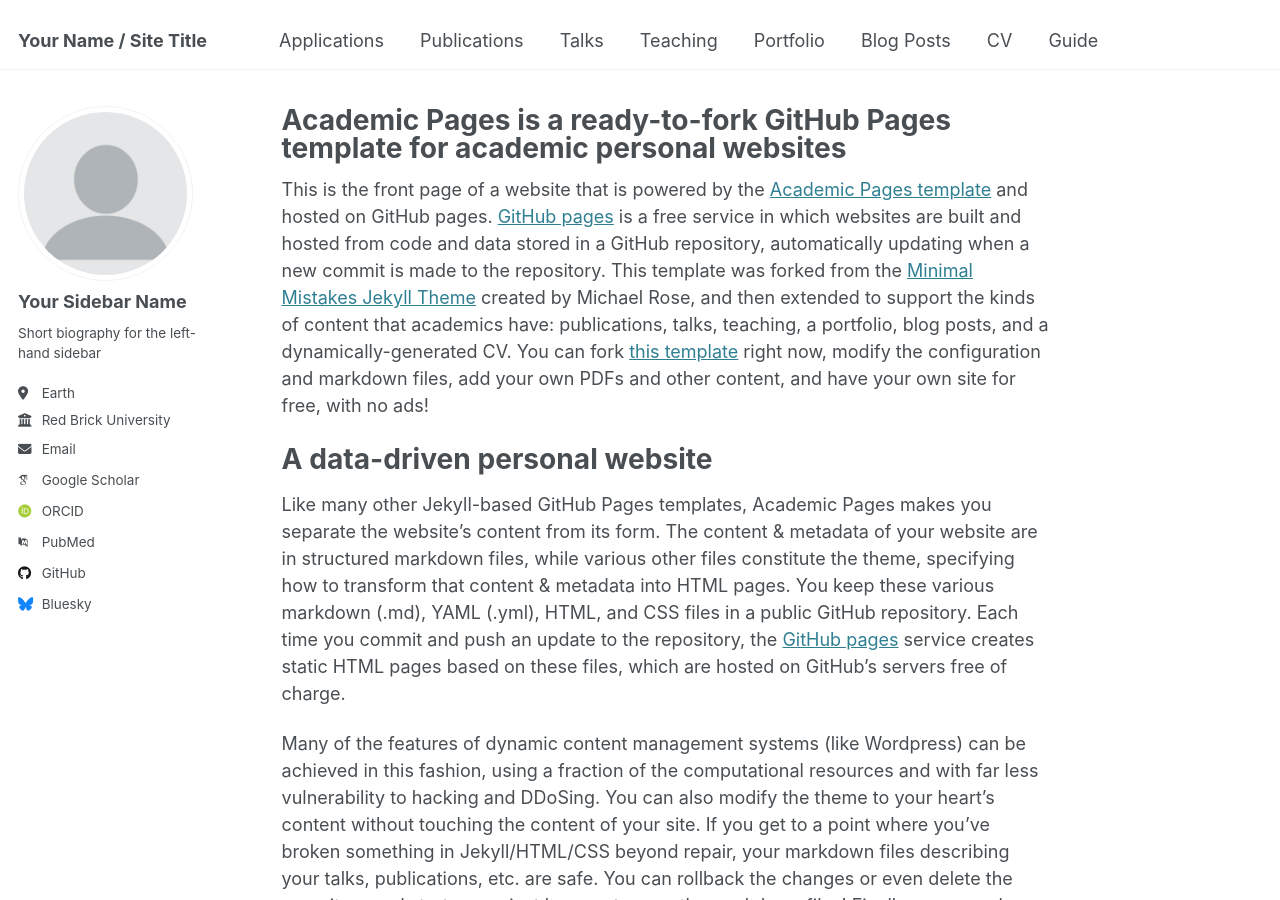
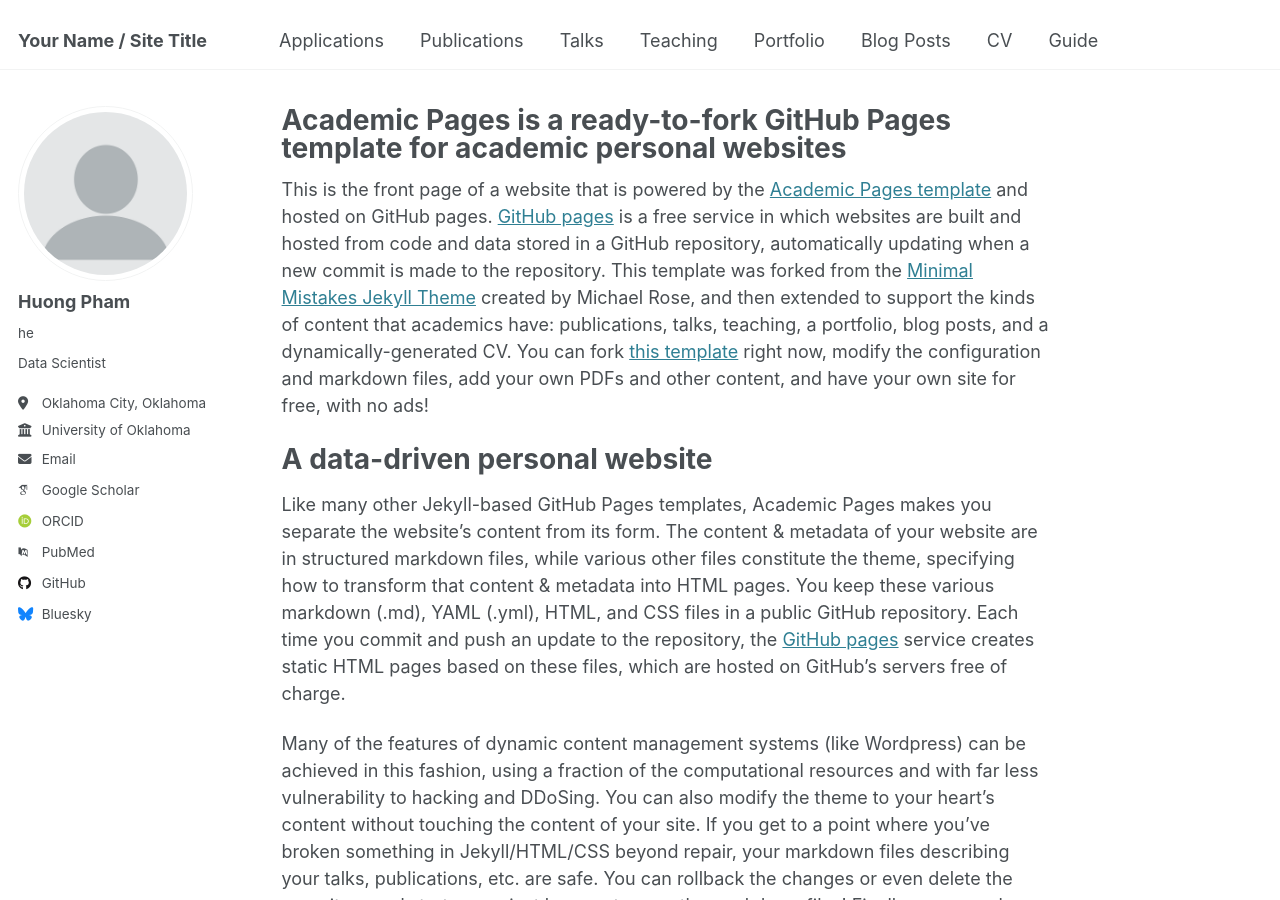
Before and after one commit to hngpham/hngpham.github.io, a Jekyll site: the page built from _pages/about.md, in a window 1280 px wide and 900 px high. Built offline with Jekyll 4.4.1, drawn with Linux system fonts in a browser that asks for light colours; some web fonts are replaced.

Commit message:
update 2

```diff
--- a/_config.yml
+++ b/_config.yml
@@ -13,9 +13,9 @@
 title_separator          : "-"
 name                     : &name "Your Name"
 description              : &description "personal description"
-url                      : https://academicpages.github.io # the base hostname & protocol for your site e.g. "https://[your GitHub username].github.io"
+url                      : https://hngpham.github.io # the base hostname & protocol for your site e.g. "https://[your GitHub username].github.io"
 baseurl                  : "" # the subpath of your site, e.g. "/blog"
-repository               : "academicpages/academicpages.github.io"
+repository               : "hngpham/hngpham.github.io"
 
 # Site Author - The following control what appear as part of the author content on the side bar.
 #               If a field is blank the icon and link will not appear, otherwise it will be shown.
@@ -23,13 +23,13 @@
 author:
   # Biographic information
   avatar           : "profile.png"
-  name             : "Your Sidebar Name"
-  pronouns         : # example: "she/her"
-  bio              : "Short biography for the left-hand sidebar"
-  location         : "Earth"
-  employer         : "Red Brick University"
+  name             : "Huong Pham"
+  pronouns         : "he"
+  bio              : "Data Scientist"
+  location         : "Oklahoma City, Oklahoma"
+  employer         : "University of Oklahoma"
   uri              : # URL
-  email            : "none@example.org"
+  email            : "huongnpham@ou.edu"
 
   # Academic websites
   arxiv            : # URL - Update with the correct link to your profile
--- a/_includes/footer.html
+++ b/_includes/footer.html
@@ -20,6 +20,6 @@
 {% endif %}
 
 <div class="page__footer-copyright">
-  &copy; {{ site.time | date: '%Y' }} {{ site.name | default: site.title }}, {{ site.data.ui-text[site.locale].powered_by | default: "Powered by" }} <a href="http://jekyllrb.com" rel="nofollow">Jekyll</a> &amp; <a href="https://github.com/academicpages/academicpages.github.io">AcademicPages</a>, a fork of <a href="https://mademistakes.com/work/minimal-mistakes-jekyll-theme/" rel="nofollow">Minimal Mistakes</a>.<br />
+  &copy; {{ site.time | date: '%Y' }} {{ site.name | default: site.title }}, {{ site.data.ui-text[site.locale].powered_by | default: "Powered by" }} <a href="http://jekyllrb.com" rel="nofollow">Jekyll</a> &amp; <a href="https://github.com/hngpham/hngpham.github.io">AcademicPages</a>, a fork of <a href="https://mademistakes.com/work/minimal-mistakes-jekyll-theme/" rel="nofollow">Minimal Mistakes</a>.<br />
   Site last updated {{ "now" | date: '%Y-%m-%d' %}}
 </div>
--- a/talkmap.py
+++ b/talkmap.py
@@ -18,7 +18,7 @@
 g = glob.glob("_talks/*.md")
 
 # Prepare to geolocate
-geocoder = Nominatim(user_agent="academicpages.github.io")
+geocoder = Nominatim(user_agent="hngpham.github.io")
 location_dict = {}
 location = ""
 permalink = ""
```
Also changed, not shown: 2 other files.
